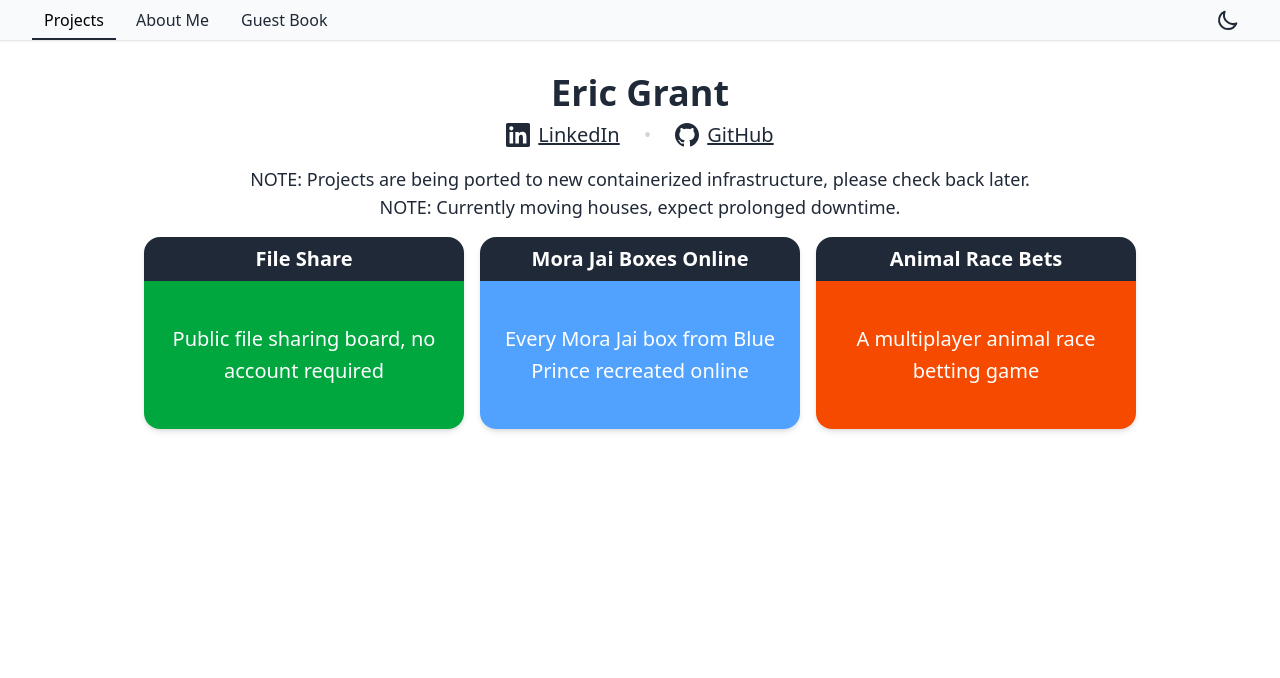
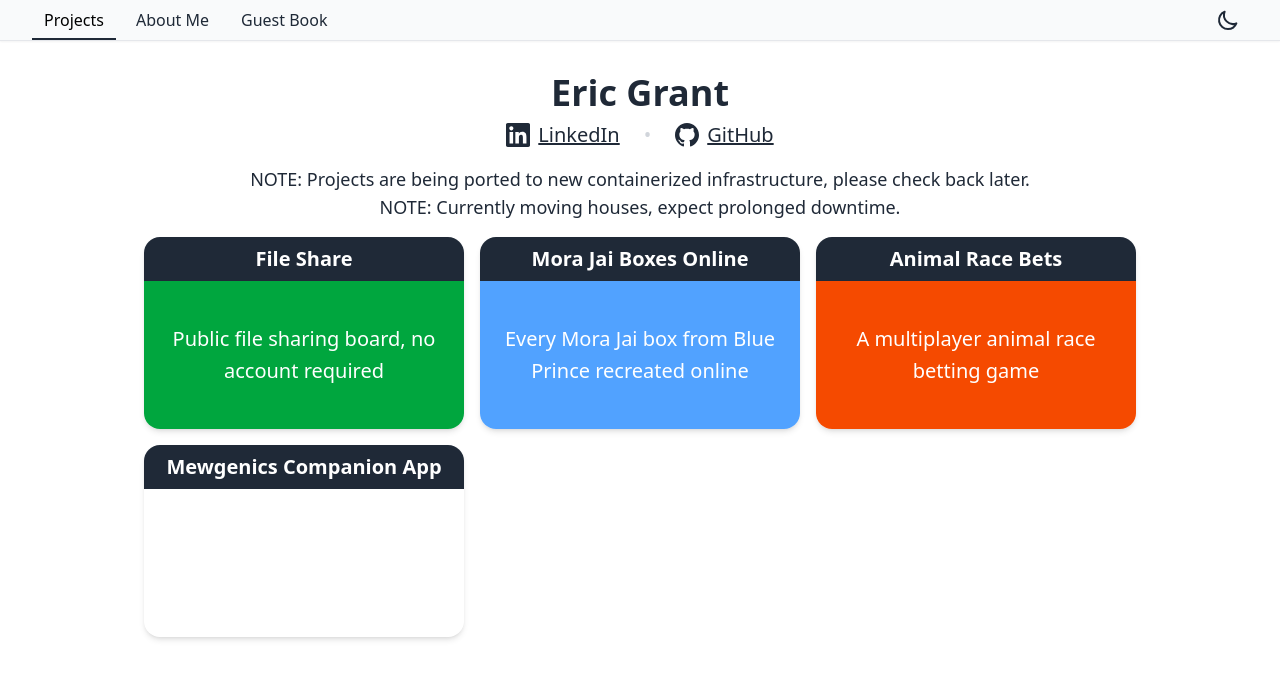
Before and after one commit to ericgi231-me/portfolio-site, a React (Vite) app in the folder packages/react/: page / in a window 1280 px wide. Shown: the top 678 px of the page. Built offline with nearby package versions, Linux system fonts and the light colour scheme.

Commit message:
Prepping for creation of mewgenics page

```diff
--- a/packages/react/src/components/ProjectGrid.tsx
+++ b/packages/react/src/components/ProjectGrid.tsx
@@ -3,6 +3,7 @@ const ProjectGrid = () => {
     { name: 'File Share', description: 'Public file sharing board, no account required', link: 'https://files.ericgi231.me', color: 'bg-green-600' },
     { name: 'Mora Jai Boxes Online', description: 'Every Mora Jai box from Blue Prince recreated online', link: 'https://mora-jai.ericgi231.me', color: 'bg-blue-400' },
     { name: 'Animal Race Bets', description: 'A multiplayer animal race betting game', link: 'https://animal-race.ericgi231.me', color: 'bg-orange-600' },
+    { name: 'Mewgenics Companion App', description: 'Companion app for Mewgenics', link: 'https://mewgenics.ericgi231.me', color: 'bg-#b86dc7-600' },
   ];
 
   return (
```
Also changed, not shown: 1 other file (tests, documents, lock files or other folders).
